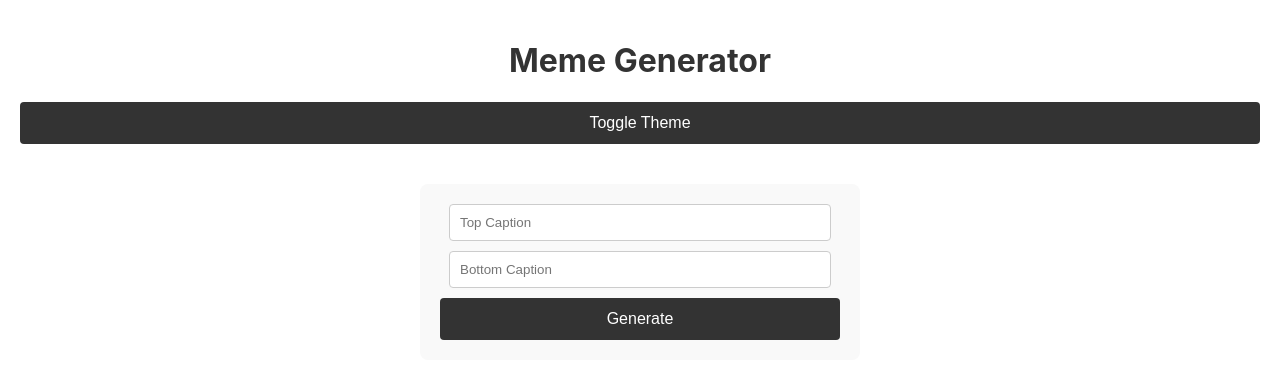
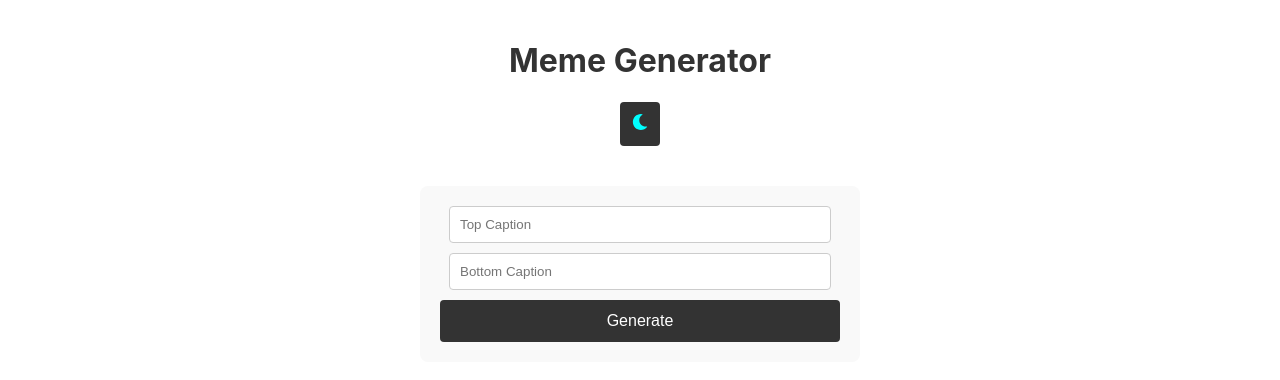
Before and after one commit to haritondan/meme-gen, a React (Create React App) app: page / in a window 1280 px wide. Shown: the top 380 px of the page. Built offline with nearby package versions, Linux system fonts and the light colour scheme.

Commit message:
add theme icons

```diff
--- a/src/App.tsx
+++ b/src/App.tsx
@@ -2,6 +2,9 @@
 import React, { useEffect, useState } from 'react';
 import './App.css';
 import MemeGenerator from './Components/meme-generator/meme-generator';
+import { FaSun } from "react-icons/fa";
+import { FaMoon } from "react-icons/fa";
+
 
 const App: React.FC = () => {
   const [theme, setTheme] = useState<'light' | 'dark'>('light');
@@ -23,7 +26,9 @@ const App: React.FC = () => {
     <div className={`App ${theme}`}>
       <header>
         <h1>Meme Generator</h1>
-        <button onClick={toggleTheme}>Toggle Theme</button>
+        <button onClick={toggleTheme} className='themeButton'>
+          {theme === 'light' ? <FaMoon /> : <FaSun />}
+        </button>
       </header>
       <main>
         <MemeGenerator />
```
